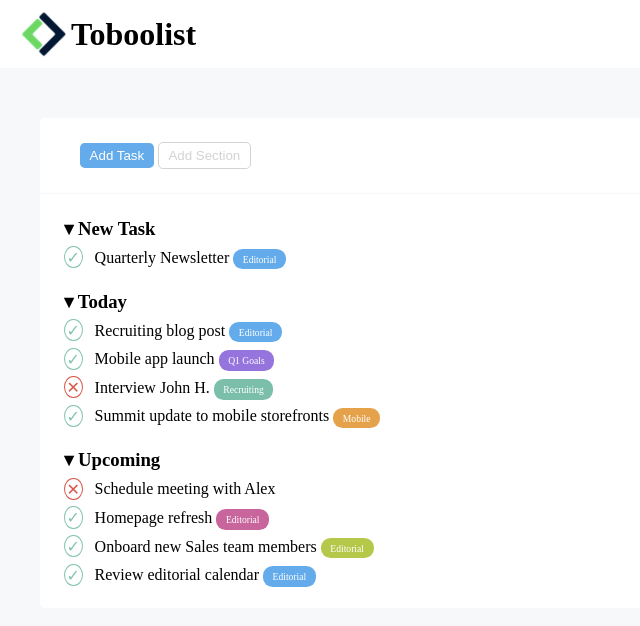
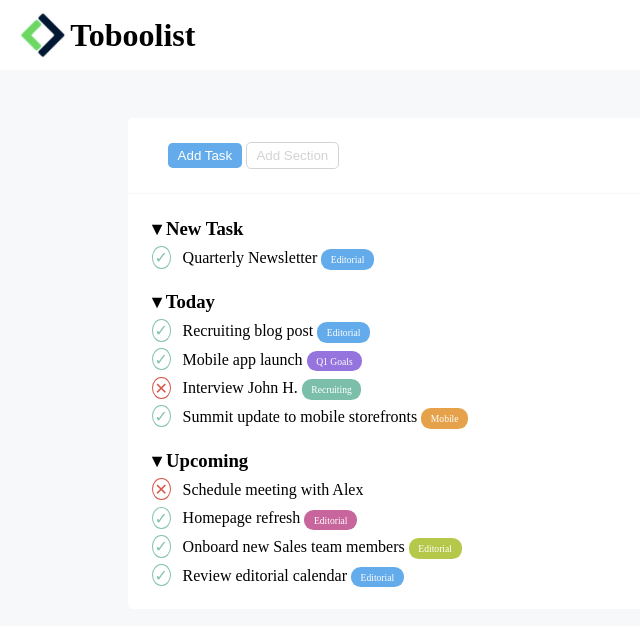
Before and after one commit to giovannilampis/html-css-toboolist, a plain HTML site: page index.html in a window 1280 px wide. Shown: the whole page, without its empty margins (0-640 px from the left). Drawn offline with Linux system fonts and the light colour scheme.

Commit message:
changed container's width and its padding-bottom

```diff
--- a/style.css
+++ b/style.css
@@ -6,7 +6,7 @@
 }
 
 header {
-    padding: 10px 20px;
+    padding: 0.7rem 1.2rem;
 }
 
 #logo-image {
@@ -18,7 +18,7 @@ header {
 
 main {
     background-color: rgb(246, 248, 249);
-    padding: 50px 0;
+    padding: 3rem 0;
 }
 
 header > span {
@@ -29,7 +29,7 @@ header > span {
 }
 
 .container {
-    width: 1200px;
+    width: 80%;
     margin: 0 auto;
     background-color: white;
     border-radius: 0.3rem;
```
